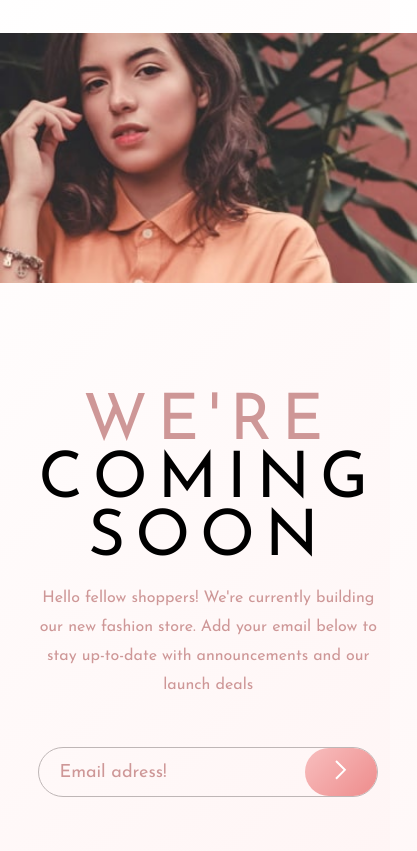
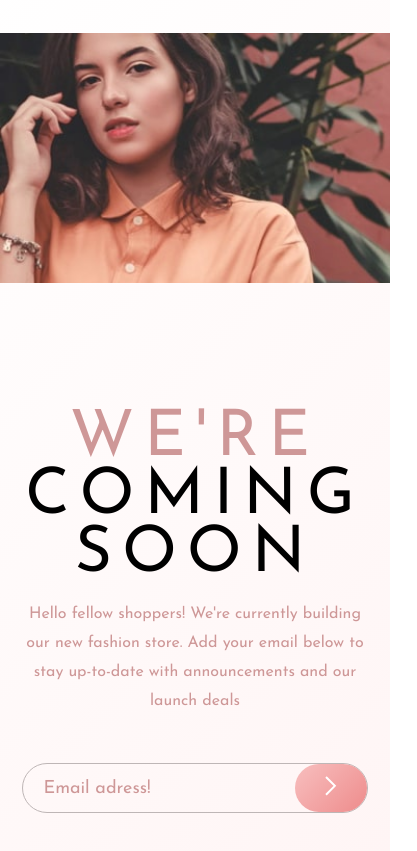
Before and after one commit to Ikuewumi/fmio-base-apparel, a website built with Vite: page index.html in a window 390 px wide. Shown: the part 59-910 px from the top of the page, 417 px wide, since content can reach past the window. Built offline with nearby package versions, Linux system fonts and the light colour scheme.

Commit message:
padding fix for mobile

```diff
--- a/src/index.scss
+++ b/src/index.scss
@@ -60,7 +60,7 @@ main {
 
 .hero-content {
     align-content: center;
-    padding: 4rem 2.4rem;
+    padding: 2rem 1.4rem;
     text-align: center;
     line-height: 1.8;
     gap: 1rem;
```
